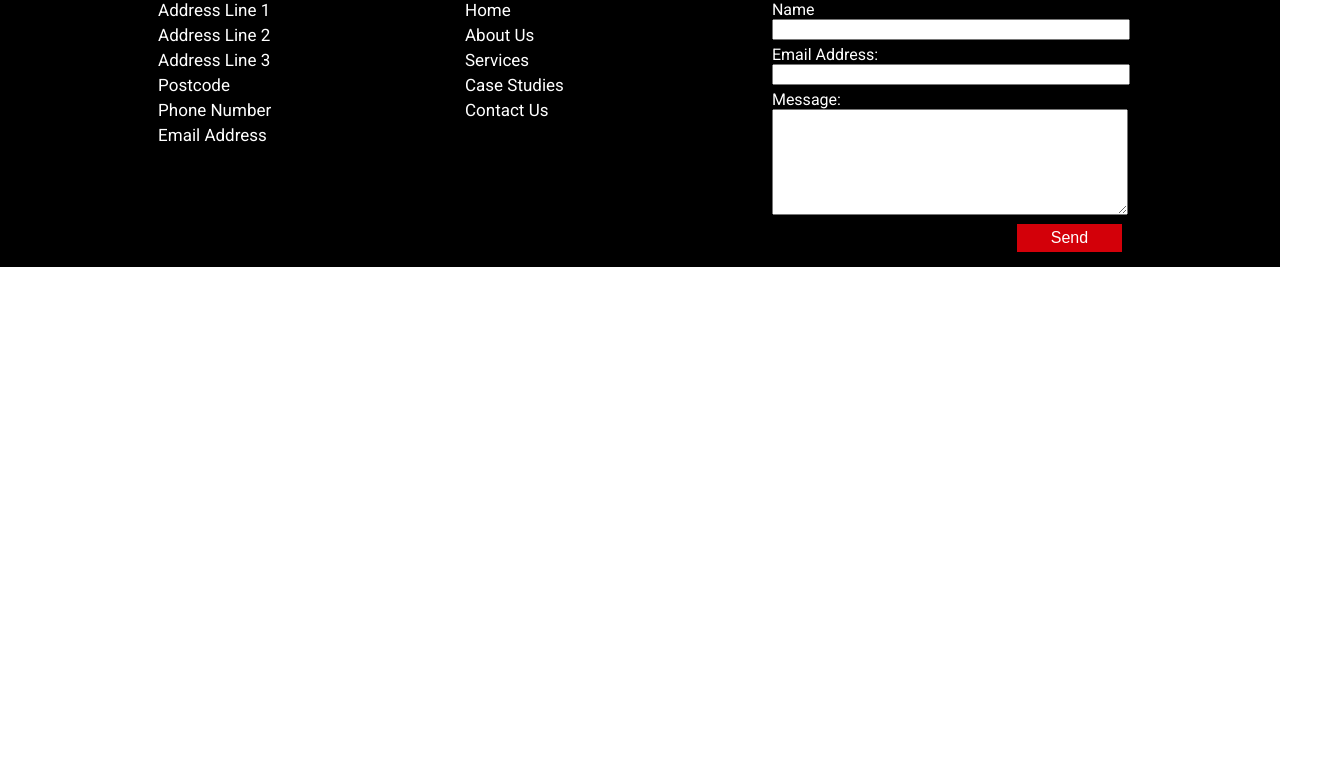
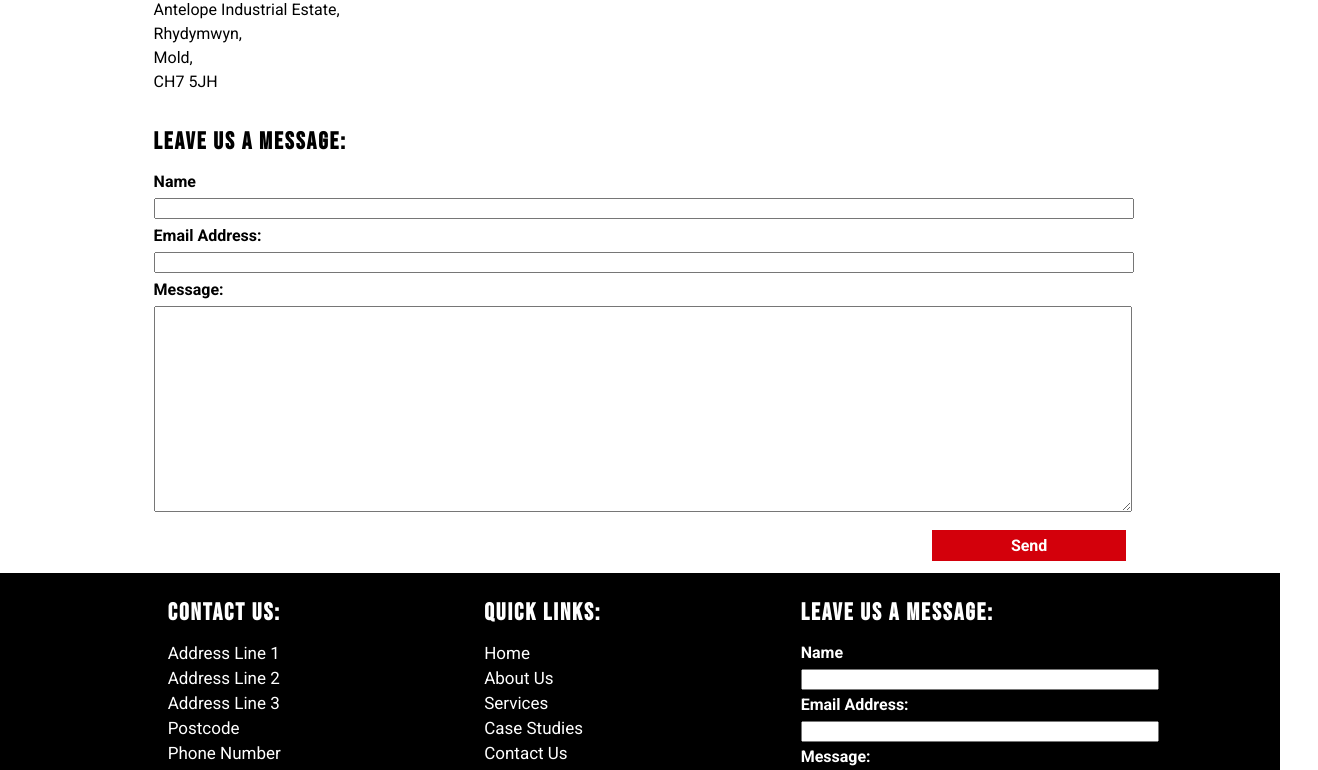
Before and after one commit to ZaraB31/AParryConstruction, a plain HTML site: page contact.html in a window 1280 px wide. Shown: the part 284-1054 px from the top of the page, 1318 px wide, since content can reach past the window. Before the commit the page ends 800 px from the top, so only its background shows below. Drawn offline with Linux system fonts and the light colour scheme.

Commit message:
Content added to the contact page

```diff
--- a/contact.html
+++ b/contact.html
@@ -5,8 +5,10 @@
     <meta http-equiv="X-UA-Compatible" content="IE=edge">
     <meta name="viewport" content="width=device-width, initial-scale=1.0">
     <link rel="stylesheet" href="stylesheets/standards.css">
+    <link rel="stylesheet" href="stylesheets/contact.css">
     <link rel="preconnect" href="https://fonts.googleapis.com">
     <link rel="preconnect" href="https://fonts.gstatic.com" crossorigin>
+    <script src="https://kit.fontawesome.com/7d0f299f51.js" crossorigin="anonymous"></script>
     <link href="https://fonts.googleapis.com/css2?family=Bebas+Neue&family=Roboto:wght@400;700&display=swap" rel="stylesheet">
     <title>Home</title>
 </head>
@@ -23,6 +25,38 @@
     </header>
     <main>
         <h1>Contact Us</h1>
+        <article class="details">
+            <section>
+                <h2>Our address:</h2>
+                <ul>
+                    <li>Unit 6,</li>
+                    <li>Antelope Industrial Estate,</li>
+                    <li>Rhydymwyn,</li>
+                    <li>Mold,</li>
+                    <li>CH7 5JH</li>
+                </ul>
+            </section>
+            <section>
+                <h2>Our phone number:</h2>
+                <p>12345678912</p>
+            </section>
+            <section>
+                <h2>Our email address:</h2>
+                <p>enquiries@aparryconstruction.co.uk</p>
+            </section>
+        </article>
+        <article>
+            <h2>Leave us a message:</h2>
+            <form action="">
+                <label for="name">Name</label>
+                <input type="text" name="name">
+                <label for="email">Email Address:</label>
+                <input type="email" name="email">
+                <label for="message">Message:</label>
+                <textarea name="message"></textarea>
+                <input type="submit" value="Send">
+            </form>
+        </article>
     </main>
     <footer>
         <article>
--- /dev/null
+++ b/stylesheets/contact.css
@@ -0,0 +1,31 @@
+article {
+   width: 95%;
+    margin: auto;
+    padding-bottom: 20px;
+}
+.details {
+    display: flex;
+    justify-content: space-between;
+    flex-wrap: wrap;
+}
+article form label, article form input[type="submit"] {
+    font-family: 'Roboto', sans-serif;
+    font-weight: bold;
+    font-size: 16px;
+}
+article form input, article form textarea {
+    width: 100%;
+    margin: 7px 0;
+
+}
+article form textarea {
+    height: 200px;
+}
+article form input[type="submit"] {
+    background-color: #d3000b;
+    border: none;
+    padding: 6px 2px;
+    width: 20%;
+    float: right;
+    color: white;
+}
--- a/stylesheets/standards.css
+++ b/stylesheets/standards.css
@@ -1,6 +1,7 @@
 body {
     margin: 0;
     font-family: 'Roboto', sans-serif;
+    overflow-x: hidden;
 }
 h1, h2, h3, p {
     margin: 0;
@@ -68,8 +69,7 @@ footer {
 footer article {
     display: flex;
     justify-content: space-evenly;
-    padding: 10px 4vw;
-
+    padding: 25px 4vw;
 }
 footer article section {
     width: 200px;
```
Also changed, not shown: about.html (+4 -3 lines), caseStudies.html (+1 -0 lines), caseStudies/template.html (+1 -0 lines), services.html (+1 -0 lines).
